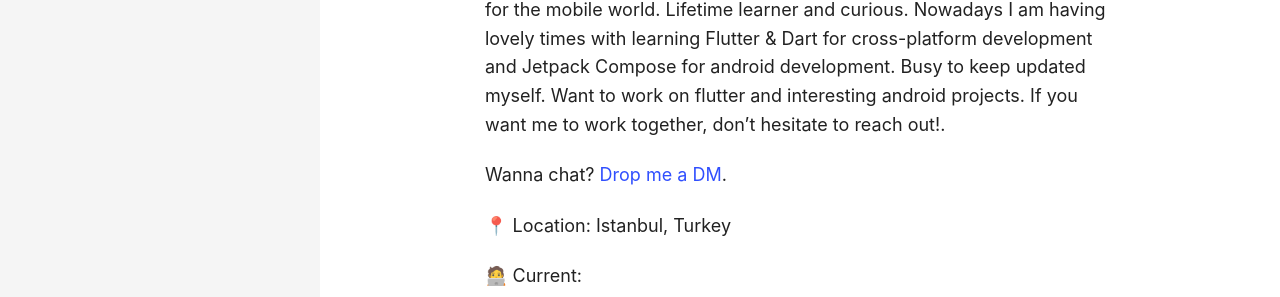
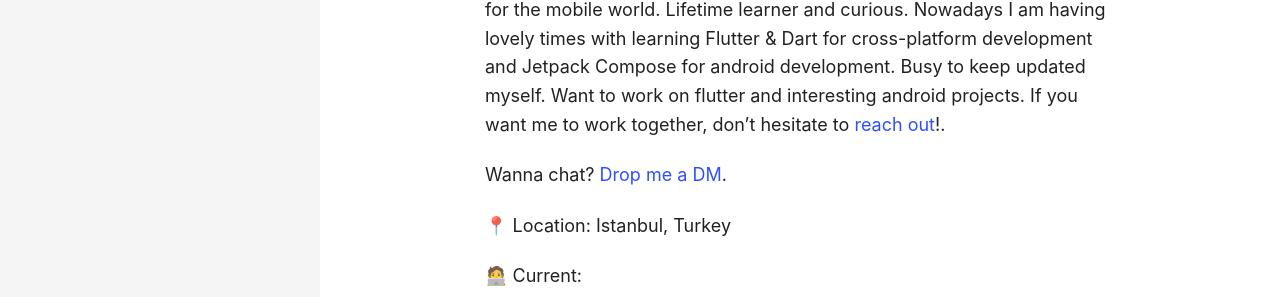
Before and after one commit to EyyupAlkis/About, a Jekyll site: the page built from about.md, in a window 1280 px wide. Shown: the part 162-459 px from the top of the page. Built offline with Jekyll 4.4.1, drawn with Linux system fonts in a browser that asks for light colours; some of the changed lines change nothing that is shown; some of the changed text lies outside the part shown.

Commit message:
added mail adress to bio

```diff
--- a/about.md
+++ b/about.md
@@ -5,7 +5,7 @@
 ---
 
 
-Hi there, I'm Eyyüp Alkış. An android developer with 3 years experience and Flutter enthusiast. Love to build interesting things to make life easier for the mobile world. Lifetime learner and curious. Nowadays I am having lovely times with learning Flutter & Dart for cross-platform development and Jetpack Compose for android development. Busy to keep updated myself. Want to work on flutter and interesting android projects. If you want me to work together, don't hesitate to reach out!.
+Hi there, I'm Eyyüp Alkış. An android developer with 3 years experience and Flutter enthusiast. Love to build interesting things to make life easier for the mobile world. Lifetime learner and curious. Nowadays I am having lovely times with learning Flutter & Dart for cross-platform development and Jetpack Compose for android development. Busy to keep updated myself. Want to work on flutter and interesting android projects. If you want me to work together, don't hesitate to <a href="mailto:contact@eyyupalkis.dev">reach out</a>!.
 
 Wanna chat? <a href="https://twitter.com/rathi246">Drop me a DM</a>.
 
```
